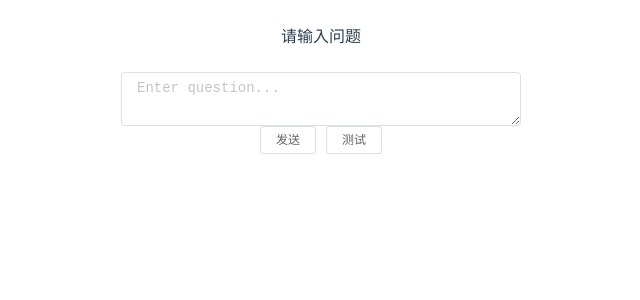
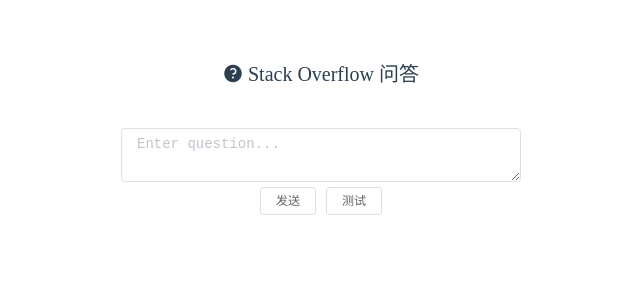
Before and after one commit to ASETP/ASETP-frontend, a Vue app: page / in a window 1280 px wide. Shown: the top 300 px of the page, without its empty margins (319-959 px from the left). Built offline with nearby package versions, Linux system fonts and the light colour scheme.

Commit message:
fix: add ChatWindow's loading

```diff
--- a/src/components/ChatWindow.vue
+++ b/src/components/ChatWindow.vue
@@ -1,12 +1,18 @@
 <template>
   <div class="chat-window">
     <!-- 显示聊天消息的容器 -->
-    <div class="message-container">
+    <el-container class="message-container">
+      <el-header
+          style="margin-top: 50px;line-height:1.7;font: 20px Extra large"
+
+          class="el-icon-question">
+        Stack Overflow 问答
+      </el-header>
       <div v-for="message in messages" :key="message.id" class="message">
         <div v-if="message.isMe" class="message-text mine">{{ message.text }}</div>
         <div v-else class="message-text">{{ message.text }}</div>
       </div>
-    </div>
+    </el-container>
     <!-- 输入消息的表单 -->
     <form class="input-form">
       <el-input
@@ -14,14 +20,16 @@
           type="textarea"
           :rows="2"
           placeholder="Enter question..." />
-      <div>
+      <div style="margin-top: 5px">
         <el-button
             @click="sendMessage"
+            v-loading.fullscreen.lock="loading"
             size="mini">
           发送
         </el-button>
         <el-button
             @click="test"
+            v-loading.fullscreen.lock="loading"
             size="mini">
           测试
         </el-button>
@@ -37,14 +45,14 @@
   data() {
     return {
       inputText: '',
-      messages: [
-        { id: 1, text: '请输入问题', isMe: false },
-      ],
+      messages: [],
+      loading: false
     };
   },
   methods: {
     sendMessage() {
       if (this.inputText.trim()) {
+        this.loading = true;
         this.messages.push({ id: Date.now(), text: this.inputText, isMe: true });
 
         request.get("/query/"+this.inputText).then(res=>{
@@ -52,10 +60,12 @@
           this.messages.push({ id: Date.now(), text: res.answer, isMe: false });
         })
         this.inputText = '';
+        this.loading = false;
       }
     },
     test(){
       if (this.inputText.trim()) {
+        this.loading = true;
         this.messages.push({ id: Date.now(), text: this.inputText, isMe: true });
 
         request.get("/").then(res=>{
@@ -63,6 +73,7 @@
           this.messages.push({ id: Date.now(), text: res.message, isMe: false });
         })
         this.inputText = '';
+        this.loading = false;
       }
     }
   },
```
